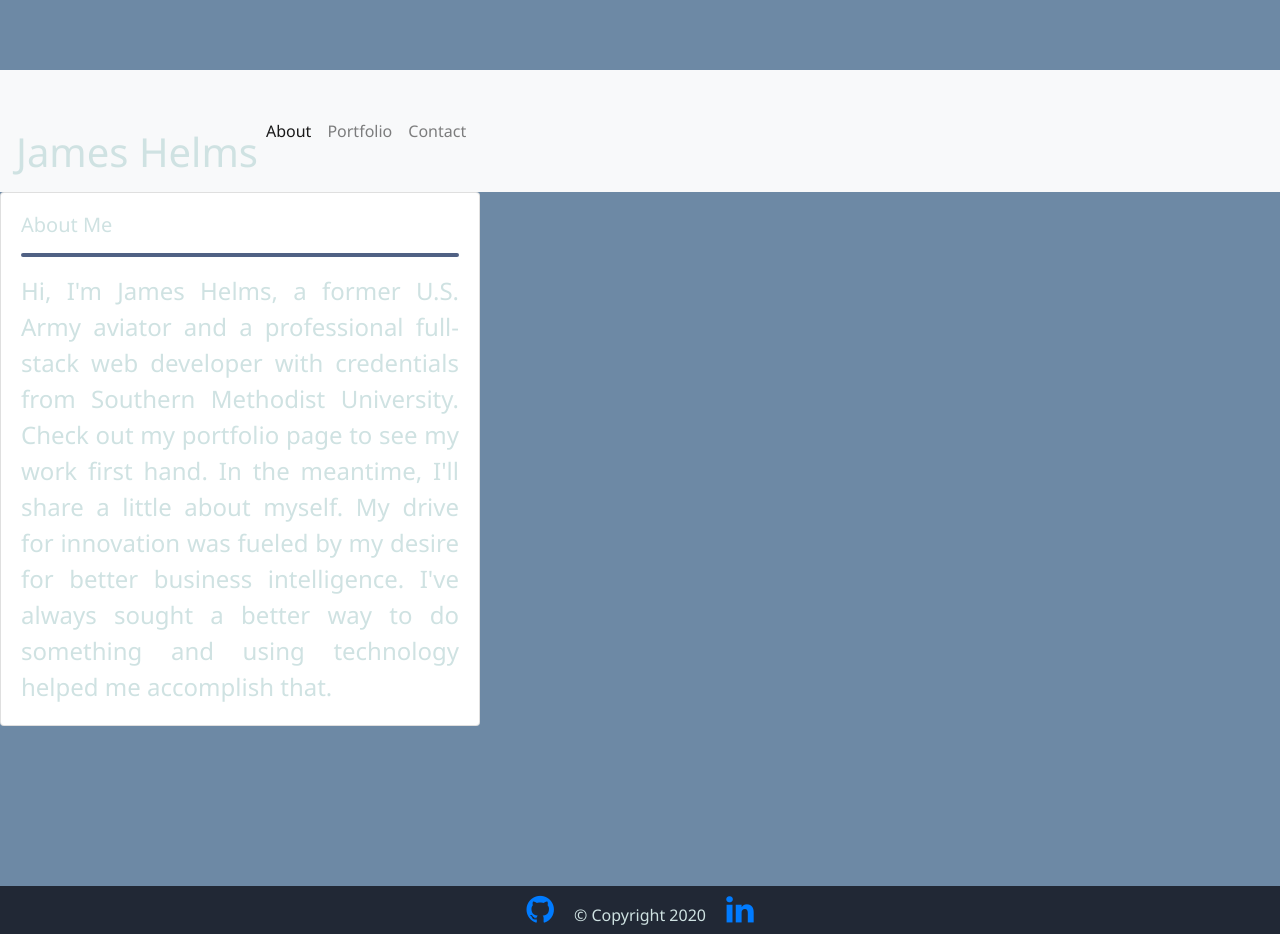
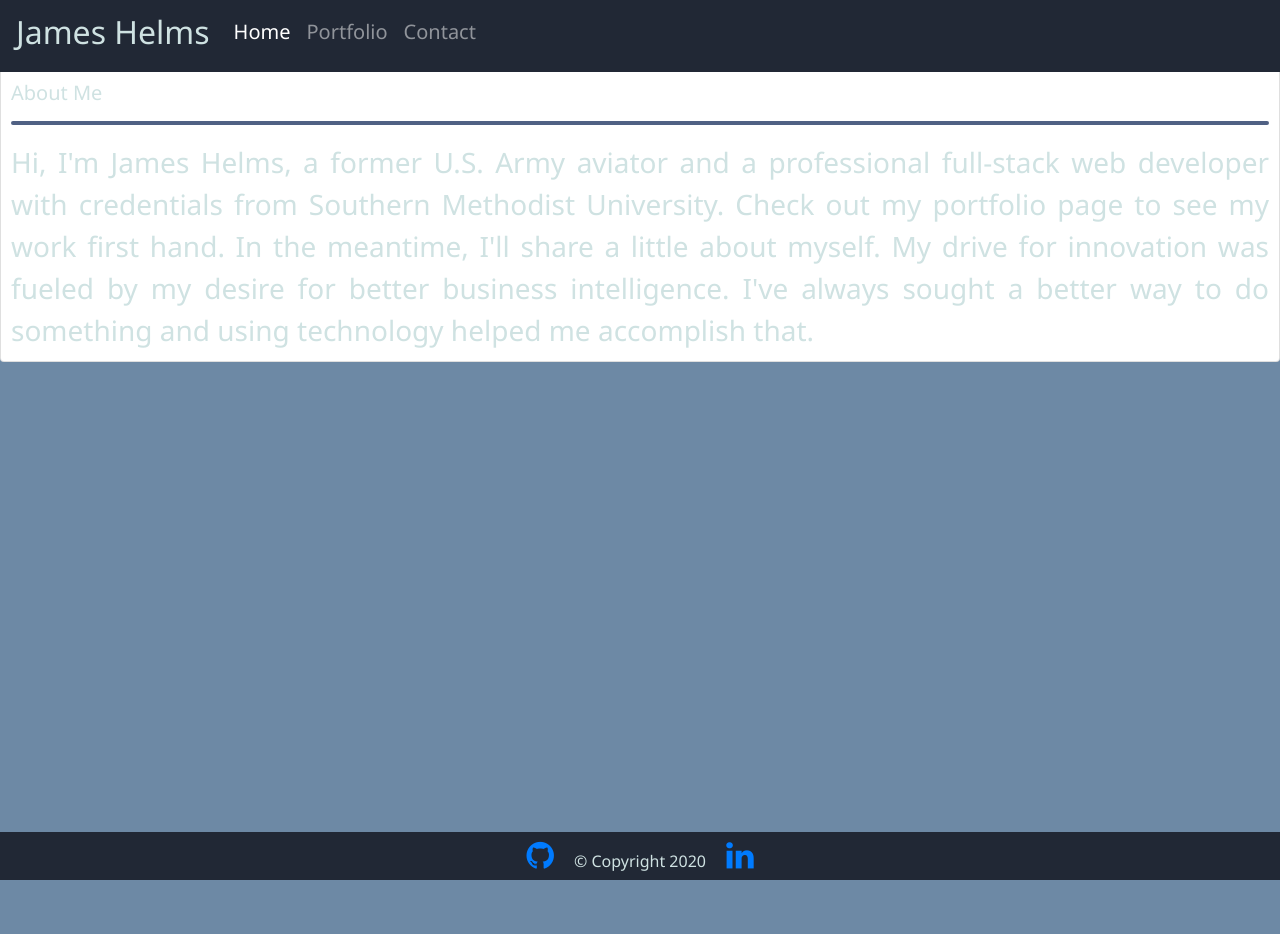
Before and after one commit to helmsjames/Responsive-Portfolio, a plain HTML site: page index.html in a window 1280 px wide. After the commit the page ends 880 px from the top, so only its background shows below. Drawn offline with nearby package versions, Linux system fonts and the light colour scheme.

Commit message:
making changes to the appearance and the layout

```diff
--- a/index.html
+++ b/index.html
@@ -18,19 +18,36 @@
 
   <!-- Start Nav -->
 
-  <nav class="navbar navbar-expand-lg navbar-light bg-light">
-  <h1>James Helms</h1>
-
-  <div class="collapse navbar-collapse" id="navbarNavAltMarkup">
-    <div class="navbar-nav">
-      <a class="nav-item nav-link active" href="index.html">About <span class="sr-only">(current)</span></a>
-      <a class="nav-item nav-link" href="portfolio.html">Portfolio</a>
-      <a class="nav-item nav-link" href="contact.html">Contact</a>
-         </div>
-  </div>
-</nav>
-
-<div class="card" style="width: 30rem;">
+  <nav class="navbar navbar-custom navbar-expand-lg navbar-dark bg-custom fixed-top">
+    <a class="navbar-brand">
+      <h2>James Helms </h2>
+    </a>
+    <button class="navbar-toggler collapsed" type="button" data-toggle="collapse" data-target="#navbarNav"
+      aria-controls="navbarNav" aria-expanded="false" aria-label="Toggle navigation">
+      <span class="navbar-toggler-icon"></span>
+    </button>
+    <div class="navbar-collapse collapse" id="navbarNav">
+      <ul class="navbar-nav">
+        <li class="nav-item active">
+          <a class="nav-link" href="index.html"><span class="sr-only">(current)</span>
+            <h5>Home</h5>
+          </a>
+        </li>
+        <li class="nav-item">
+          <a class="nav-link" href="portfolio.html">
+            <h5>Portfolio</h5>
+          </a>
+        </li>
+        <li class="nav-item">
+          <a class="nav-link" href="contact.html">
+            <h5>Contact</h5>
+          </a>
+        </li>
+      </ul>
+    </div>
+  </nav>
+<div class="wrapper">
+  <div class="card">
   <div class="card-body">
     <h5 class="card-title">About Me</h5>
     <hr>
@@ -39,21 +56,18 @@
 
   </div>
 </div>
-
-
-  <!-- jQuery CDN -->
-  <script src="https://ajax.googleapis.com/ajax/libs/jquery/1.11.3/jquery.min.js"></script>
-
-  <script src="https://cdnjs.cloudflare.com/ajax/libs/popper.js/1.14.3/umd/popper.min.js"></script>
-
-  <!-- Bootstrap JavaScript CDN -->
-  <script src="https://maxcdn.bootstrapcdn.com/bootstrap/4.0.0/js/bootstrap.min.js"></script>
-
-<!-- added a footer -->
+</div>
 <footer class="text-center"><a class="fa fab fa-github fa-2x nav-link" href="https://github.com/helmsjames"></a>
   © Copyright 2020
   <a class="fa fab fa-linkedin fa-2x nav-link" href="https://www.linkedin.com/in/jameshelms01/"></a>
 </footer>
+<!-- jQuery CDN -->
+<script src="https://ajax.googleapis.com/ajax/libs/jquery/1.11.3/jquery.min.js"></script>
+<!-- Bootstrap JavaScript CDN -->
+<script src="https://maxcdn.bootstrapcdn.com/bootstrap/4.0.0/js/bootstrap.min.js"></script>
+
+<!-- added a footer -->
+
 
 </body>
 </html>
--- a/style.css
+++ b/style.css
@@ -1,8 +1,17 @@
+* {
+    margin: 0;
+    padding: 0;
+
+}
+html, body {
+    height: 100%;
+}
+
 body {
     font-family: 'Noto Sans', sans-serif;
     background-color: rgba(62, 99, 136, 0.753);
     color: rgb(207, 226, 226);
-    padding-top: 70px;
+    padding-top: 60px;
 }
 
 h1 {
@@ -10,9 +19,16 @@ h1 {
 }
 
 .navbar-custom {
+    margin-bottom: 10px;
     background-color: rgb(33, 40, 53);
 }
-
+.wrapper {
+    min-height: 100%;
+}
+.main {
+    overflow: auto;
+    padding: 100px;
+}
 /* Extra small devices (phones, 600px and down) */
 @media only screen and (max-width: 600px) {
     p {
@@ -53,10 +69,7 @@ h1 {
         text-align: justify;
   }
 }
-p {
-    font-size: 24px;
-    text-align: justify;
-}
+
 @media only screen and (max-width: 600px) {
     p {
       font-size: 18px;
@@ -64,6 +77,7 @@ p {
 
     }
   }
+
 hr {
     border: 2px solid rgba(17, 40, 88, 0.733);
     border-radius: 5px;
@@ -77,18 +91,19 @@ hr {
     float: left;
 
 }
-img {
+/* img {
     vertical-align: middle;
     border: white;
     border-radius: 5px;
-}
+} */
 
 .card-body {
     margin-top: 10px;
-    padding-top: 10px;
+    padding: 10px;
+    background-color: transparent;
 }
 footer {
-    margin-top: 10rem;
+    margin-top: 2rem;
     height: auto;
     background-color: rgb(33, 40, 53);
     position: sticky;
```
Also changed, not shown: contact.html (added, +94 -0 lines), portfolio.html (added, +117 -0 lines), test.html (deleted, +0 -90 lines), assets/codeQuiz.png (added), assets/weather dashboard.png (added), assets/workDayScheduler.gif (added), 3 other files.
